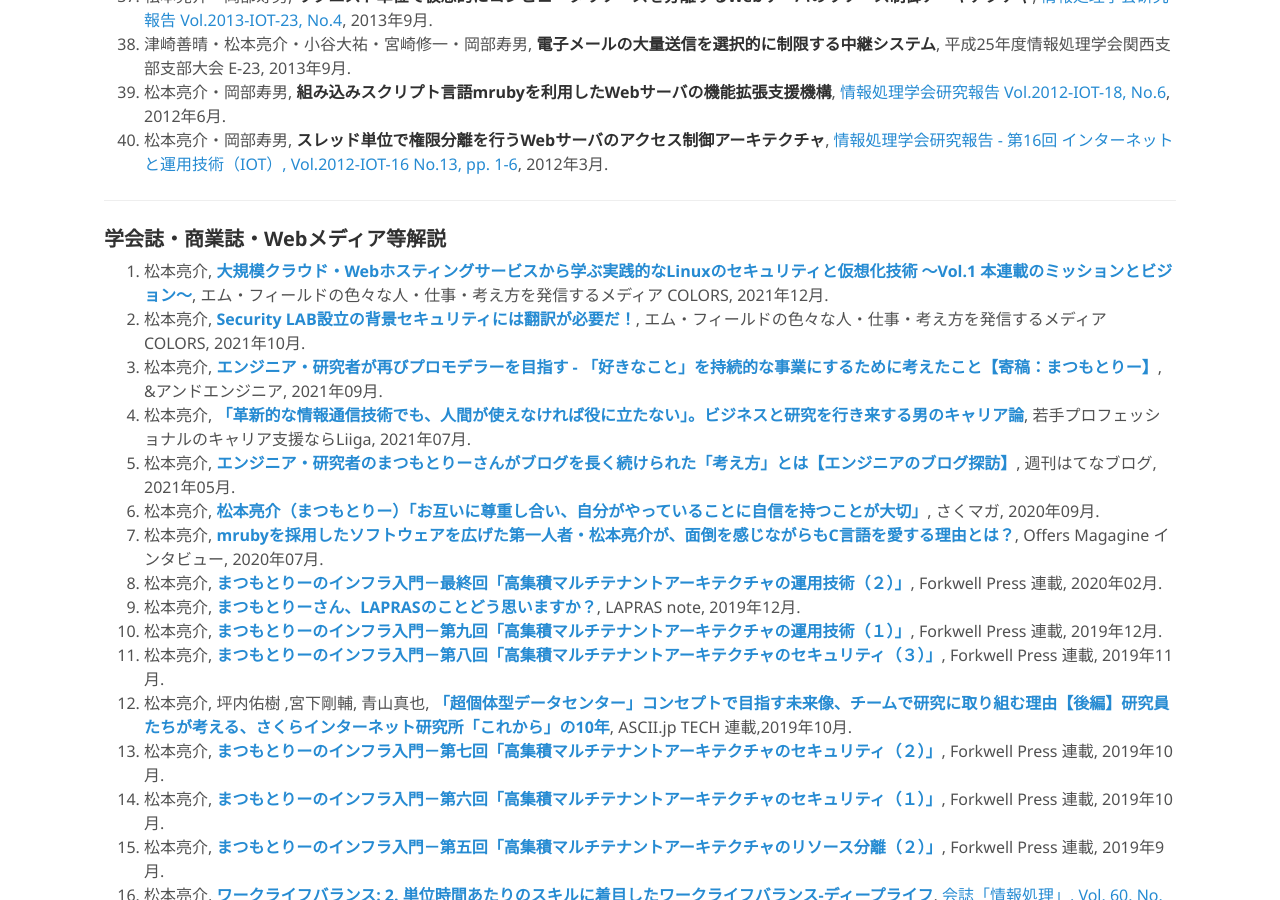
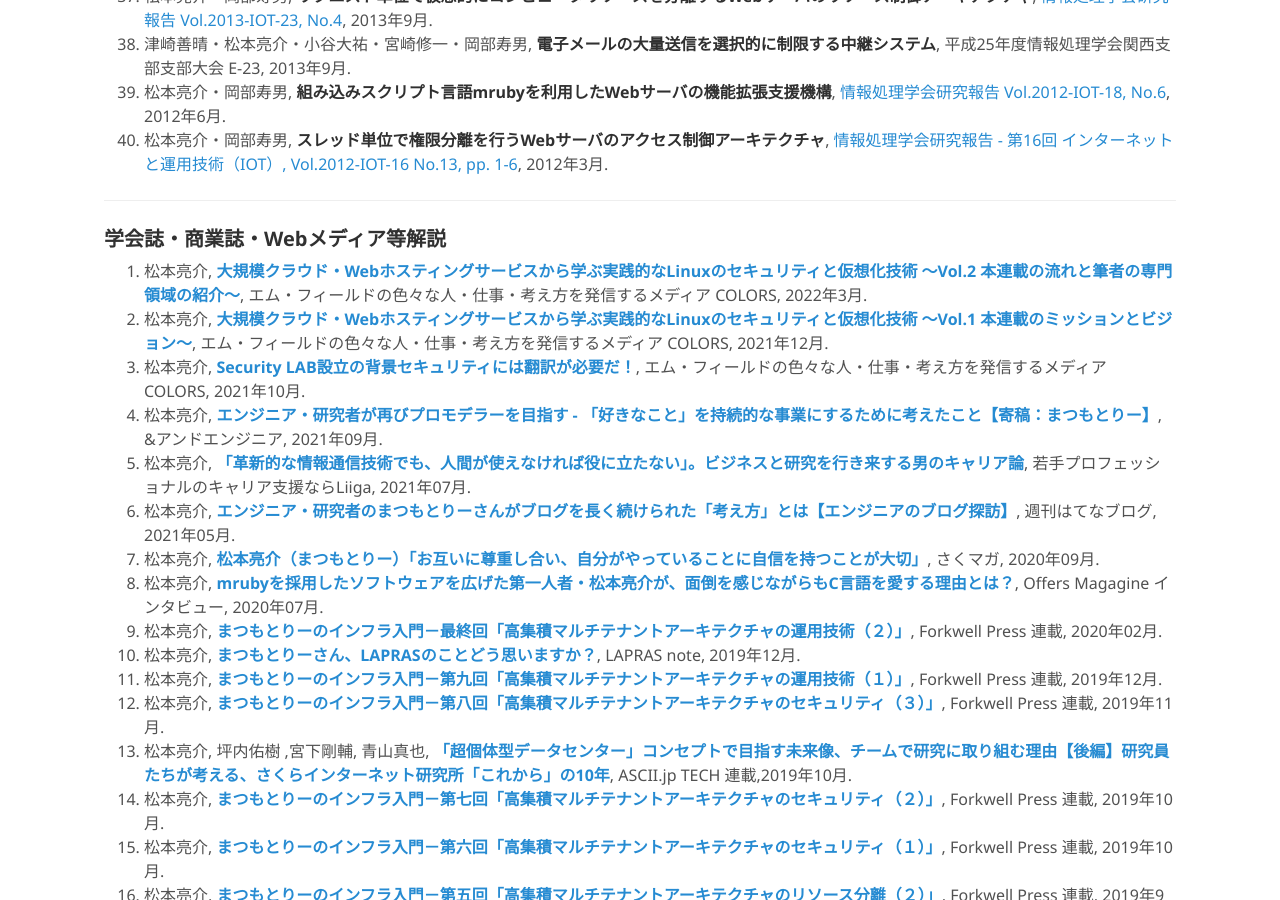
Before and after one commit to matsumotory/matsumotory, a Jekyll site: the page built from index.md, in a window 1280 px wide and 900 px high, scrolled down 7963 px. Built offline with Jekyll 4.4.1, drawn with Linux system fonts in a browser that asks for light colours; our own code applies the rules of GitHub Pages for plain Markdown files; some of the changed text lies outside the part shown.

Commit message:
Update profile

```diff
--- a/index.md
+++ b/index.md
@@ -242,6 +242,7 @@
 
 ### 学会誌・商業誌・Webメディア等解説
 
+1. 松本亮介, **[大規模クラウド・Webホスティングサービスから学ぶ実践的なLinuxのセキュリティと仮想化技術 〜Vol.2 本連載の流れと筆者の専門領域の紹介〜](https://colors.ambl.co.jp/https-colors-ambl-co-jp-security-lab-vol2-about-the-author/)**, エム・フィールドの色々な人・仕事・考え方を発信するメディア COLORS, 2022年3月.
 1. 松本亮介, **[大規模クラウド・Webホスティングサービスから学ぶ実践的なLinuxのセキュリティと仮想化技術 〜Vol.1 本連載のミッションとビジョン〜](https://colors.m-field.co.jp/security-lab-vol1-mission-and-vision/)**, エム・フィールドの色々な人・仕事・考え方を発信するメディア COLORS, 2021年12月.
 1. 松本亮介, **[Security LAB設立の背景セキュリティには翻訳が必要だ！](https://colors.m-field.co.jp/why-we-start-security-lab/)**, エム・フィールドの色々な人・仕事・考え方を発信するメディア COLORS, 2021年10月.
 1. 松本亮介, **[エンジニア・研究者が再びプロモデラーを目指す - 「好きなこと」を持続的な事業にするために考えたこと【寄稿：まつもとりー】](https://and-engineer.com/articles/YRHyTRAAACIAxac-)**, &アンドエンジニア, 2021年09月.
@@ -296,6 +297,8 @@
 
 ### 口頭発表（国内）
 
+1. 松本亮介, **[2022年さくらインターネット研究所の活動内容]()**, [FGN Tech Meetup #2 ~みなさん最近どうですかvol.2~](https://fgn-tech-meetup2.peatix.com/), 2022年03月.
+1. 松本亮介, **[コンテナの研究開発から学ぶLinuxの要素技術](https://speakerdeck.com/matsumoto_r/kontenafalseyan-jiu-kai-fa-karaxue-bulinuxfalseyao-su-ji-shu)**, [3-shake SRE Tech Talk #3](https://3-shake.connpass.com/event/241284/), 2022年03月.
 1. 松本亮介, **[Infra Study 2nd #8「エンジニアのアウトプット」](https://www.youtube.com/watch?v=EHb7bY1h7wM)**, [【最終回】Infra Study 2nd #8「エンジニアのアウトプット」〜インフラ技術の「これまで」と「これから」を網羅！インフラ勉強会シリーズ 2nd 最終回〜](https://forkwell.connpass.com/event/231212/), 2021年12月.
 1. 松本亮介, **[Engineer Career Lounge #1「エンジニアの成長戦略を考える」](https://www.youtube.com/watch?v=3MjszDn76-I)**, [Engineer Career Lounge #1「エンジニアの成長戦略を考える」〜まつもとりー氏 × potato4d氏 × ゆずたそ氏 × iwashi氏によるキャリア談義〜](https://forkwell.connpass.com/event/231606/), 2021年12月.
 1. 松本亮介, **[松本亮介氏が語る、できないことを見つけ続けるキャリアの重ね方 - Forkwell Engineer Career Study #1](https://www.youtube.com/watch?v=M-LUvYCSEbA)**, [Forkwell公式 ITエンジニアのキャリアと学び](https://www.youtube.com/channel/UCWHQMR_g93ZcbJLLHBoEp3A), 2021年11月.
```
Also changed, not shown: other parts of index.md (+1 -1 lines), 9 other files.
